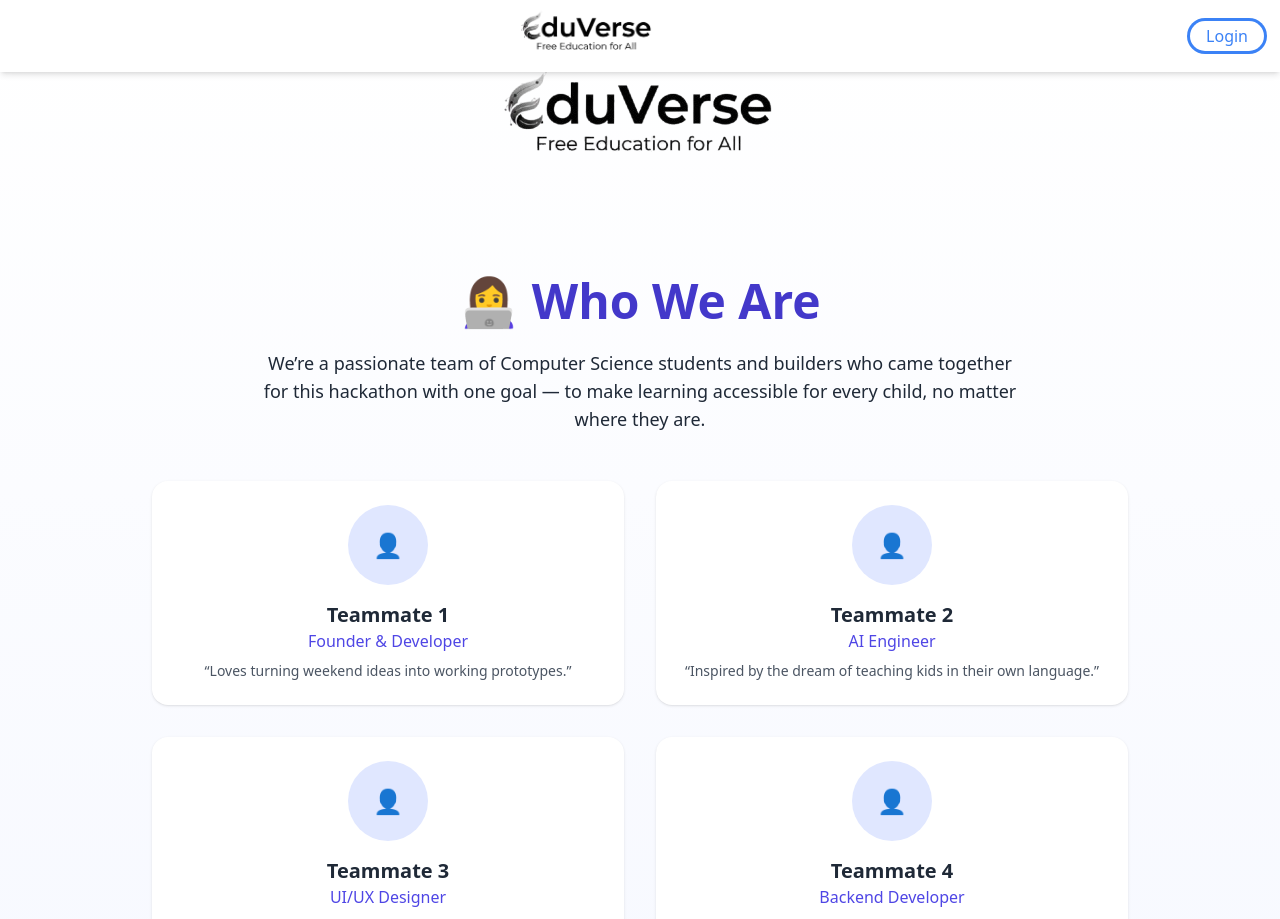
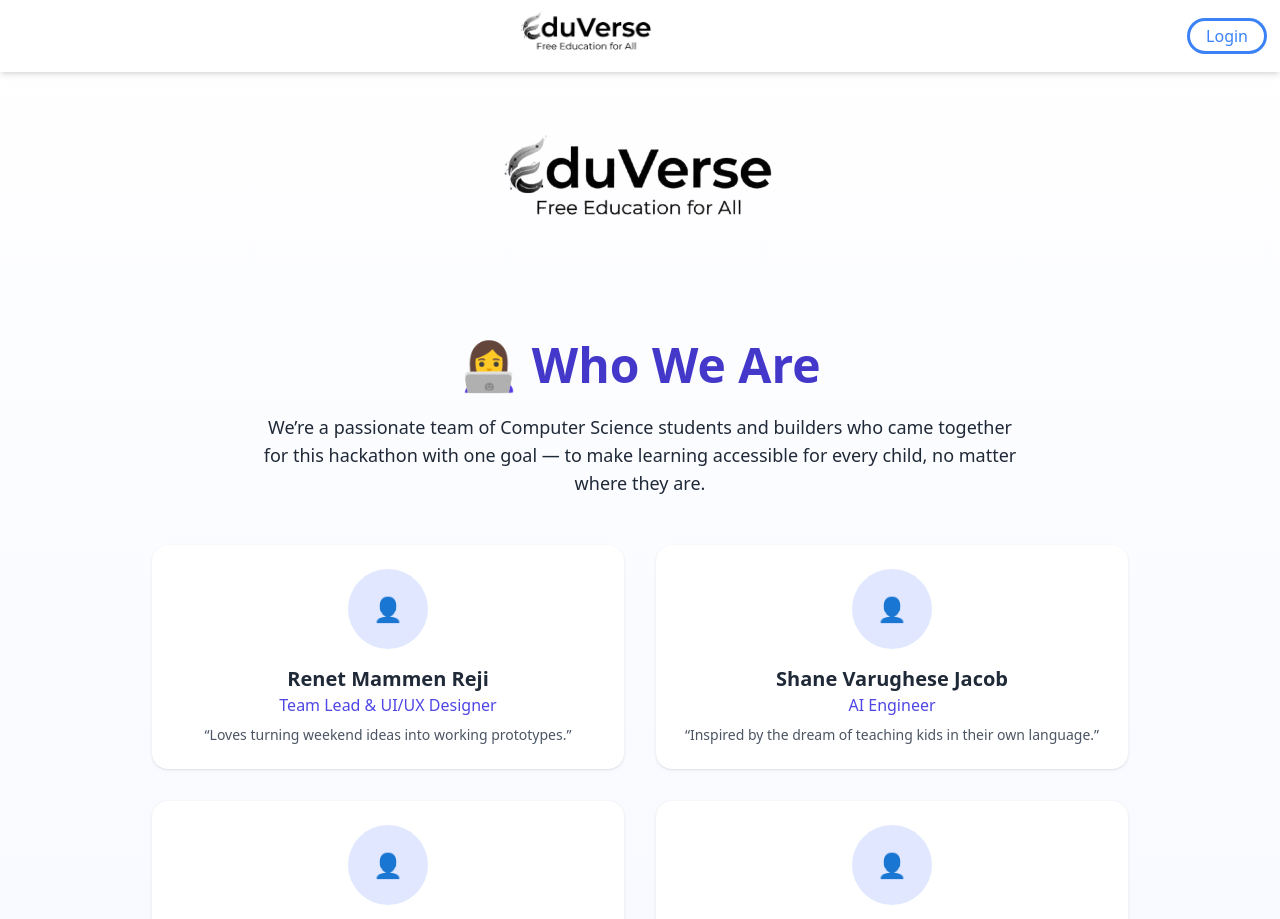
Before and after one commit to rishikesh-babu/EduVerse, a React (Vite) app in the folder client/: page /about in a window 1280 px wide. Shown: the top 919 px of the page. Built offline with nearby package versions, Linux system fonts and the light colour scheme; no server answers.

Commit message:
Changes made in About Us Page

```diff
--- a/client/src/Pages/User/About.jsx
+++ b/client/src/Pages/User/About.jsx
@@ -1,12 +1,11 @@
 export default function AboutPage() {
   return (
-    <div className="bg-gradient-to-b from-white to-indigo-50 text-gray-800">
+    <div className="pt-16 bg-gradient-to-b from-white to-indigo-50 text-gray-800">
       <br />
       <br />
       <div className="flex justify-center">
       <img src="/EduVerse.png" alt="EduVerse_Logo" />
       </div>
-      {/* Who We Are */}
       <section className="max-w-5xl mx-auto px-6 py-20 text-center">
         <h1 className="text-5xl font-bold mb-6 text-indigo-700">👩‍💻 Who We Are</h1>
         <p className="text-lg max-w-3xl mx-auto mb-12">
@@ -16,10 +15,10 @@ export default function AboutPage() {
         </p>
         <div className="grid md:grid-cols-2 gap-8">
           {[
-            { name: "Teammate 1", role: "Founder & Developer", fact: "Loves turning weekend ideas into working prototypes." },
-            { name: "Teammate 2", role: "AI Engineer", fact: "Inspired by the dream of teaching kids in their own language." },
-            { name: "Teammate 3", role: "UI/UX Designer", fact: "Believes tech should be beautiful *and* inclusive." },
-            { name: "Teammate 4", role: "Backend Developer", fact: "Wants a clean backend."}
+            { name: "Renet Mammen Reji", role: "Team Lead & UI/UX Designer", fact: "Loves turning weekend ideas into working prototypes." },
+            { name: "Shane Varughese Jacob", role: "AI Engineer", fact: "Inspired by the dream of teaching kids in their own language." },
+            { name: "Savio Shaju", role: "Frontend Developer", fact: "Believes tech should be beautiful *and* inclusive." },
+            { name: "Rishikesh Babu", role: "Backend Developer", fact: "Wants a clean backend."}
           ].map((member, i) => (
             <div
               key={i}
@@ -37,7 +36,7 @@ export default function AboutPage() {
       </section>
 
       {/* Story Behind the Idea */}
-      <section className="max-w-5xl mx-auto px-6 py-12items-center">
+      <section className="max-w-5xl mx-auto px-6 py-12 items-center">
         <div className="space-y-4">
           <h2 className="text-3xl font-semibold text-indigo-600 text-center">📖 The Story Behind the Idea 📖</h2>
           <p className="text-lg leading-relaxed">
```
